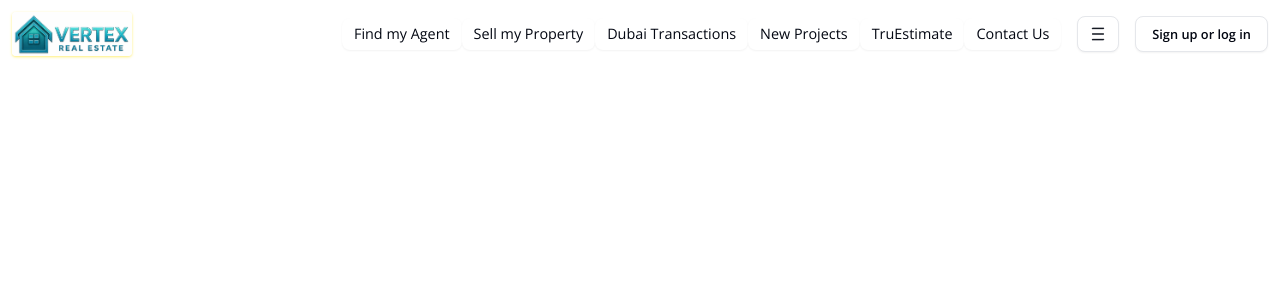
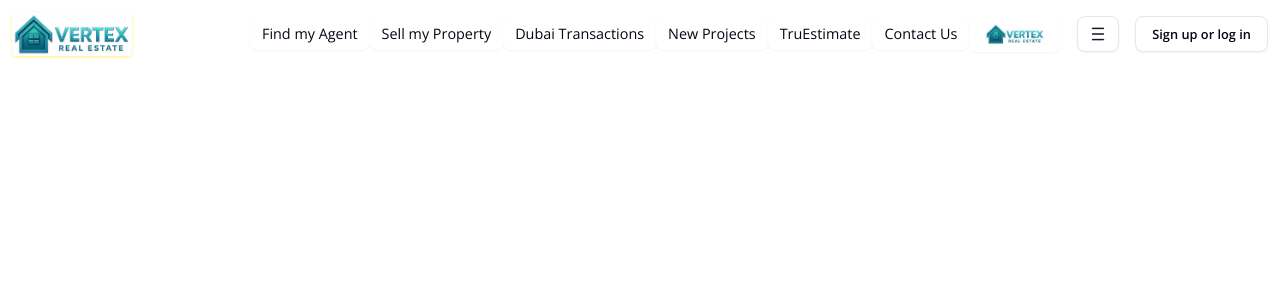
Before and after one commit to anwar108658/vertex-real-state-ts, a React (Vite) app: page / in a window 1280 px wide. Shown: the top 300 px of the page. Built offline with nearby package versions, Linux system fonts and the light colour scheme.

Commit message:
add some image

```diff
--- a/src/components/Layout/navbar/Navbar.tsx
+++ b/src/components/Layout/navbar/Navbar.tsx
@@ -16,6 +16,9 @@ const Navbar = () => {
                     {item.title}
                   </Button>
                 ))}
+              <Button variant={"outline"} className="border-0">
+                <img src={logo} className="w-15" alt="" />
+              </Button>
               </div>
               <Button className="mx-4 text-[.8rem]" variant={"outline"} >
                 <CiIcons.CiMenuBurger strokeWidth={"1px"} size={18} />
```
